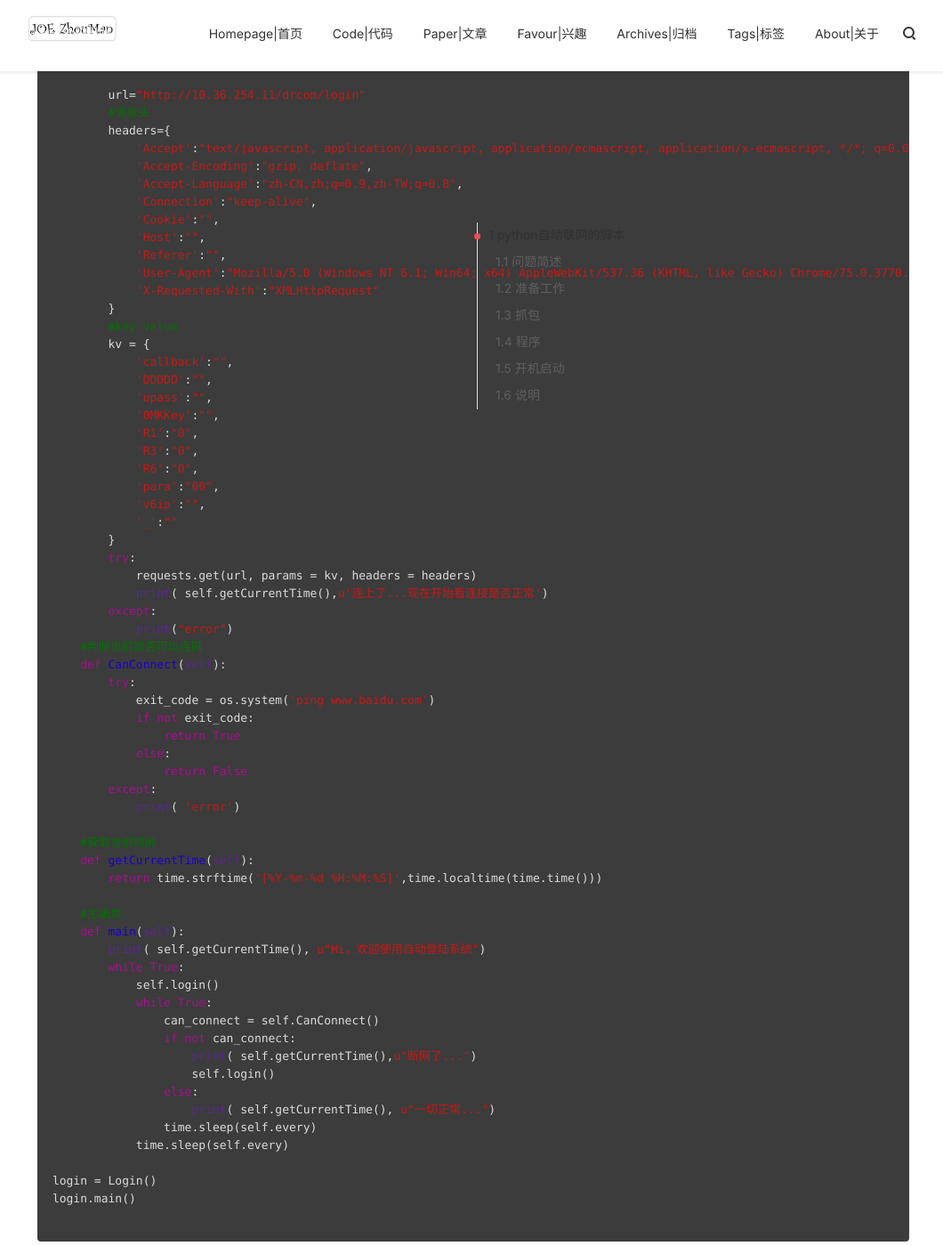
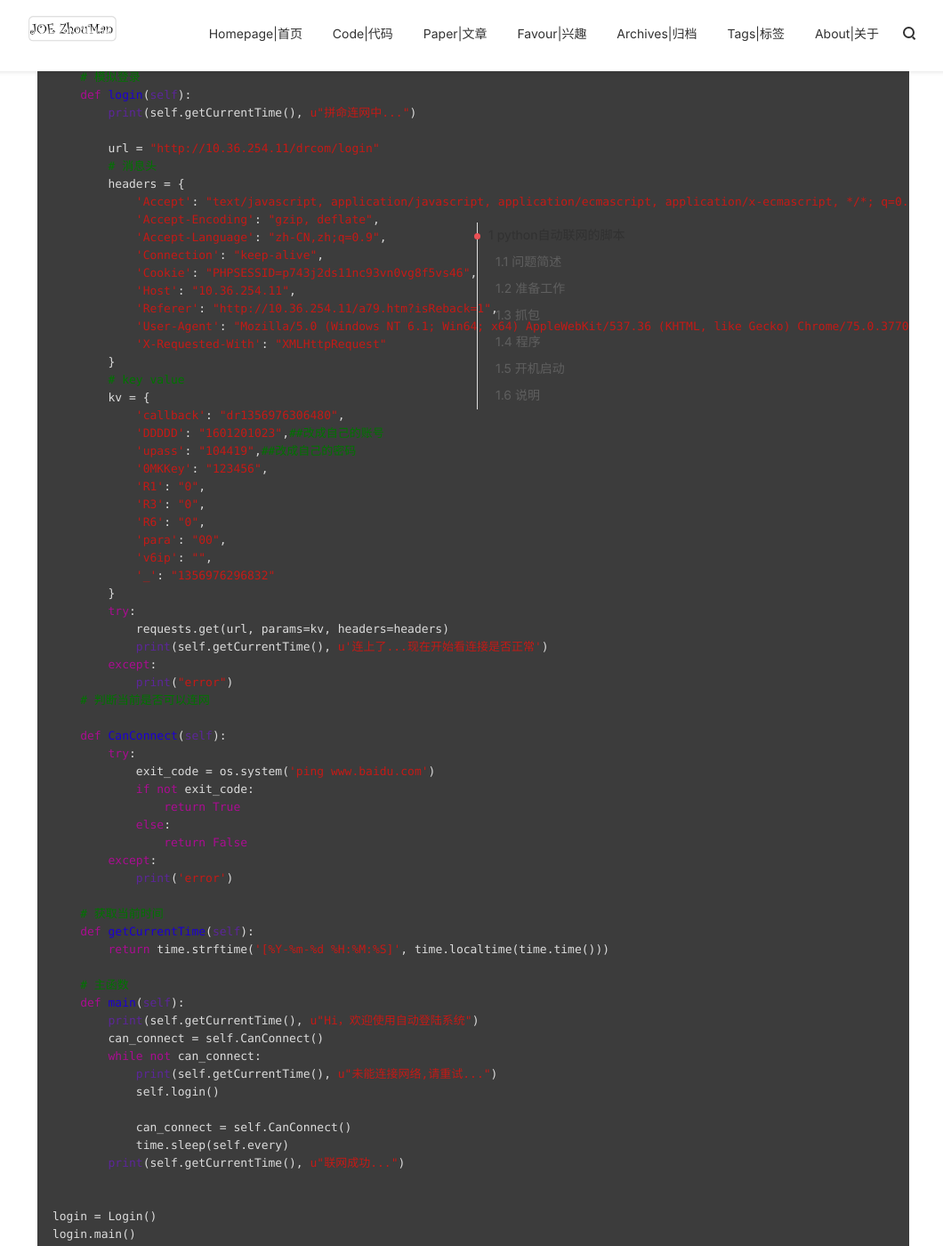
Before and after one commit to Joe-zhouman/joe_zm.blog.github.io, a Jekyll site: the page built from _posts/python/2019-07-19-python_auto-connector.md, in a window 1280 px wide and 1400 px high, scrolled down 2914 px. Shown: the whole window at 89% size, without its empty margins (108-1168 px from the left). Built offline with Jekyll 4.4.1, drawn with Linux system fonts in a browser that asks for light colours; nearby versions of some CDN libraries; some of the changed text lies outside the part shown.

Commit message:
Update Autoconnector

````diff
--- a/_posts/python/2019-07-19-python_auto-connector.md
+++ b/_posts/python/2019-07-19-python_auto-connector.md
@@ -6,7 +6,7 @@ title: python自动联网的脚本
 category: code
 tags: python 爬虫
 background-image: python.jpeg
-date: 2019-07-19 10:28:09 + 0800
+date: 2021-1-13 10:15:16 + 0800
 code: true
 ---
 更新后的校园网老断，用python写了个自动联网的脚本。<!-- more -->
@@ -52,54 +52,58 @@ code: true
 ```python
 
 #-*- coding:utf-8 -*-
+# -*- coding:utf-8 -*-
 __author__ = 'joe_zhouman'
 
+import os
 import time
+
 import requests
-import os
+
 class Login:
 
-    #初始化
+    # 初始化
     def __init__(self):
-        #检测间隔时间，单位为秒
-        self.every = 1800
+        # 检测间隔时间，单位为秒
+        self.every = 60
 
-    #模拟登录
+    # 模拟登录
     def login(self):
         print(self.getCurrentTime(), u"拼命连网中...")
 
-        url="http://10.36.254.11/drcom/login"
-        #消息头
-        headers={
-            'Accept':"text/javascript, application/javascript, application/ecmascript, application/x-ecmascript, */*; q=0.01",
-            'Accept-Encoding':"gzip, deflate",
-            'Accept-Language':"zh-CN,zh;q=0.9,zh-TW;q=0.8",
-            'Connection':"keep-alive",
-            'Cookie':"",
-            'Host':"",
-            'Referer':"",
-            'User-Agent':"Mozilla/5.0 (Windows NT 6.1; Win64; x64) AppleWebKit/537.36 (KHTML, like Gecko) Chrome/75.0.3770.80 Safari/537.36",
-            'X-Requested-With':"XMLHttpRequest"
+        url = "http://10.36.254.11/drcom/login"
+        # 消息头
+        headers = {
+            'Accept': "text/javascript, application/javascript, application/ecmascript, application/x-ecmascript, */*; q=0.01",
+            'Accept-Encoding': "gzip, deflate",
+            'Accept-Language': "zh-CN,zh;q=0.9",
+            'Connection': "keep-alive",
+            'Cookie': "PHPSESSID=p743j2ds11nc93vn0vg8f5vs46",
+            'Host': "10.36.254.11",
+            'Referer': "http://10.36.254.11/a79.htm?isReback=1",
+            'User-Agent': "Mozilla/5.0 (Windows NT 6.1; Win64; x64) AppleWebKit/537.36 (KHTML, like Gecko) Chrome/75.0.3770.80 Safari/537.36",
+            'X-Requested-With': "XMLHttpRequest"
         }
-        #key value
+        # key value
         kv = {
-            'callback':"",
-            'DDDDD':"",
-            'upass':"",
-            '0MKKey':"",
-            'R1':"0",
-            'R3':"0",
-            'R6':"0",
-            'para':"00",
-            'v6ip':"",
-            '_':""
+            'callback': "dr1356976306480",
+            'DDDDD': "1601201023",##改成自己的账号
+            'upass': "104419",##改成自己的密码
+            '0MKKey': "123456",
+            'R1': "0",
+            'R3': "0",
+            'R6': "0",
+            'para': "00",
+            'v6ip': "",
+            '_': "1356976296832"
         }
         try:
-            requests.get(url, params = kv, headers = headers)
-            print( self.getCurrentTime(),u'连上了...现在开始看连接是否正常')
+            requests.get(url, params=kv, headers=headers)
+            print(self.getCurrentTime(), u'连上了...现在开始看连接是否正常')
         except:
             print("error")
-    #判断当前是否可以连网
+    # 判断当前是否可以连网
+
     def CanConnect(self):
         try:
             exit_code = os.system('ping www.baidu.com')
@@ -108,26 +112,24 @@ class Login:
             else:
                 return False
         except:
-            print( 'error')
+            print('error')
 
-    #获取当前时间
+    # 获取当前时间
     def getCurrentTime(self):
-        return time.strftime('[%Y-%m-%d %H:%M:%S]',time.localtime(time.time()))
+        return time.strftime('[%Y-%m-%d %H:%M:%S]', time.localtime(time.time()))
 
-    #主函数
+    # 主函数
     def main(self):
-        print( self.getCurrentTime(), u"Hi，欢迎使用自动登陆系统")
-        while True:
+        print(self.getCurrentTime(), u"Hi，欢迎使用自动登陆系统")
+        can_connect = self.CanConnect()
+        while not can_connect:
+            print(self.getCurrentTime(), u"未能连接网络,请重试...")
             self.login()
-            while True:
-                can_connect = self.CanConnect()
-                if not can_connect:
-                    print( self.getCurrentTime(),u"断网了...")
-                    self.login()
-                else:
-                    print( self.getCurrentTime(), u"一切正常...")
-                time.sleep(self.every)
+
+            can_connect = self.CanConnect()
             time.sleep(self.every)
+        print(self.getCurrentTime(), u"联网成功...")
+
 
 login = Login()
 login.main()
@@ -138,10 +140,19 @@ login.main()
 
 ## 开机启动
 
-用python的`installer`模块将程序打包成exe，将其快捷方式放入启动中，就可以开机启动啦~~~
+建立一个`.bat`文件,在里面写上
+```bat
+python "{PyFilePath}"
+```
+如我的
+![bat]({{site.url}}/style/auto_connector/bat.png)
+在windows的`任务计划程序`中新建一个定时启动的任务,按下图设置:
+![计划任务设置-常规]({{site.url}}/style/auto_connector/TimerGeneral.png)
+![计划任务设置-触发器]({{site.url}}/style/auto_connector/TimerTrigger.png)
+![计划任务设置-操作]({{site.url}}/style/auto_connector/TimerTrigger.png)
+这里的`启动程序`就是你之前建立的`.bat`文件.
 
-反正我是很久没进过登陆页面了。
-
+其余的按默认设置即可.
 ## 说明
 
 本程序针对校园网的登陆请求为`get`，一般还有很多使用`post`请求的。请求类型同样可以在上面的header里查看。
````
Also changed, not shown: style/auto_connector/TimerGeneral.png (added), style/auto_connector/TimerOperation.png (added), style/auto_connector/TimerTrigger.png (added), style/auto_connector/bat.png (added).
